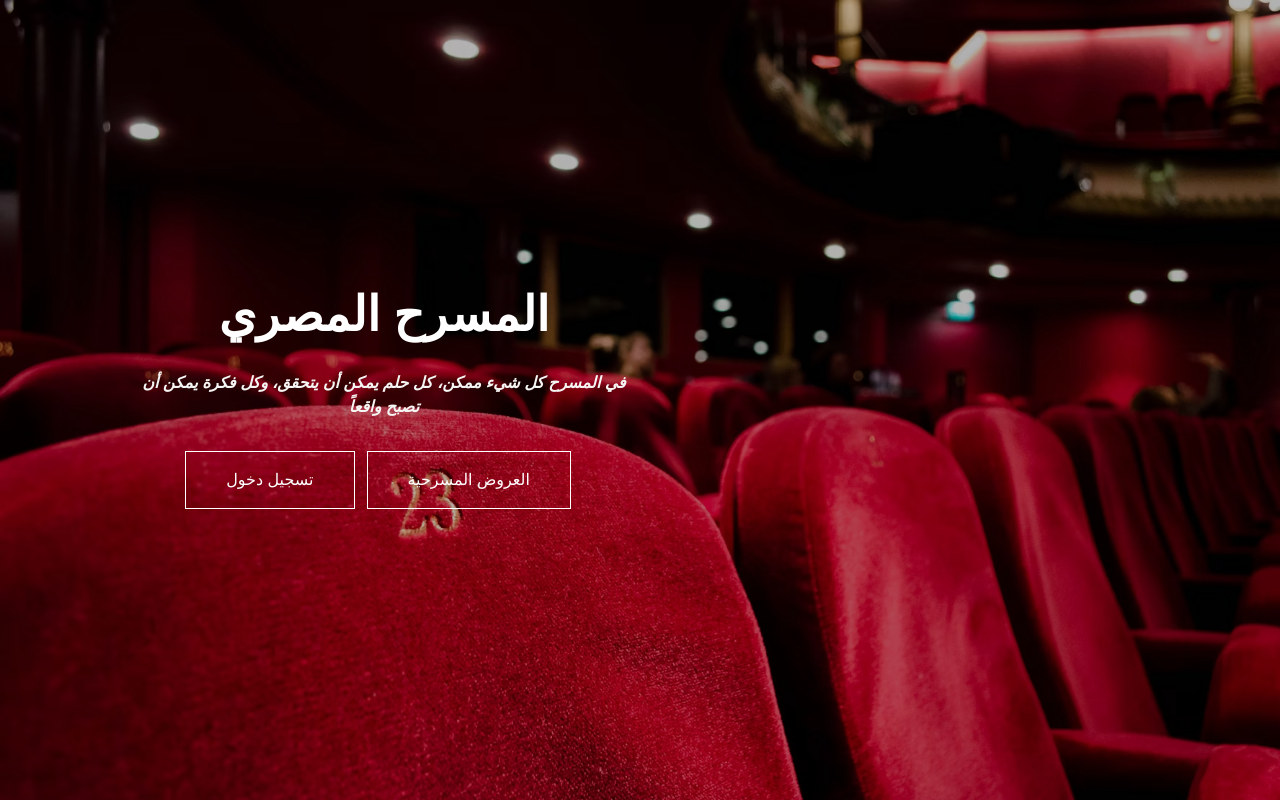
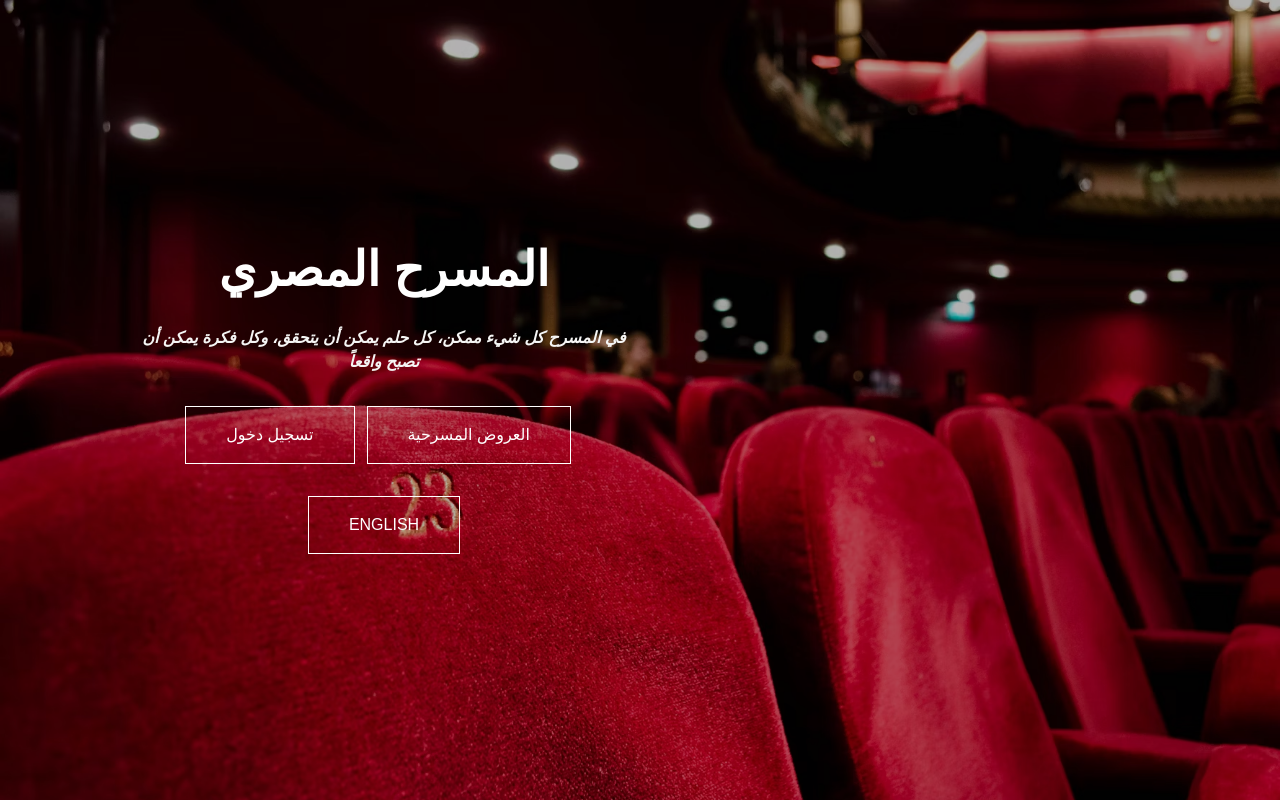
Before and after one commit to elZomor/ticketing, a React (Vite) app: page / in a window 1280 px wide. Built offline with nearby package versions, Linux system fonts and the light colour scheme; no server answers.

Commit message:
fix(EGT-6): add language change functionality

```diff
--- a/src/assets/localization/ar.json
+++ b/src/assets/localization/ar.json
@@ -3,5 +3,6 @@
   "SLOGAN": "في المسرح كل شيء ممكن، كل حلم يمكن أن يتحقق، وكل فكرة يمكن أن تصبح واقعاً",
   "LOGIN": "تسجيل دخول",
   "SHOWS": "العروض المسرحية",
-  "LOGOUT": "تسجيل خروج"
+  "LOGOUT": "تسجيل خروج",
+  "OTHER_LANGUAGE": "English"
 }
--- a/src/assets/localization/en.json
+++ b/src/assets/localization/en.json
@@ -3,5 +3,6 @@
   "SLOGAN": "Here on stage, every moment, every word, every breath should be a risk! Where is your risk?",
   "LOGIN": "Login",
   "SHOWS": "Shows",
-  "LOGOUT": "Log out"
+  "LOGOUT": "Log out",
+  "OTHER_LANGUAGE": "العربية"
 }
--- a/src/components/Home/Home.tsx
+++ b/src/components/Home/Home.tsx
@@ -4,12 +4,16 @@ import { useTranslation } from 'react-i18next';
 
 export default function Home() {
   const clerk = useClerk();
-  const { t } = useTranslation();
+  const { t, i18n } = useTranslation();
   const handleLogin = () => {
     clerk.openSignIn();
   };
   const handleLogout = async () => {
     await clerk.signOut();
+  };
+  const handleLanguageChange = async () => {
+    const currentLanguage = i18n.language;
+    await i18n.changeLanguage(currentLanguage === 'en' ? 'ar' : 'en');
   };
 
   return (
@@ -44,6 +48,11 @@ export default function Home() {
             className="mt-8 text-white uppercase py-4 text-base font-light px-10 border border-white hover:bg-white hover:bg-opacity-10 mx-3">
             {t('SHOWS')}
           </button>
+          <button
+            onClick={handleLanguageChange}
+            className="mt-8 text-white uppercase py-4 text-base font-light px-10 border border-white hover:bg-white hover:bg-opacity-10 mx-3">
+            {t('OTHER_LANGUAGE')}
+          </button>
         </div>
       </div>
     </div>
```
